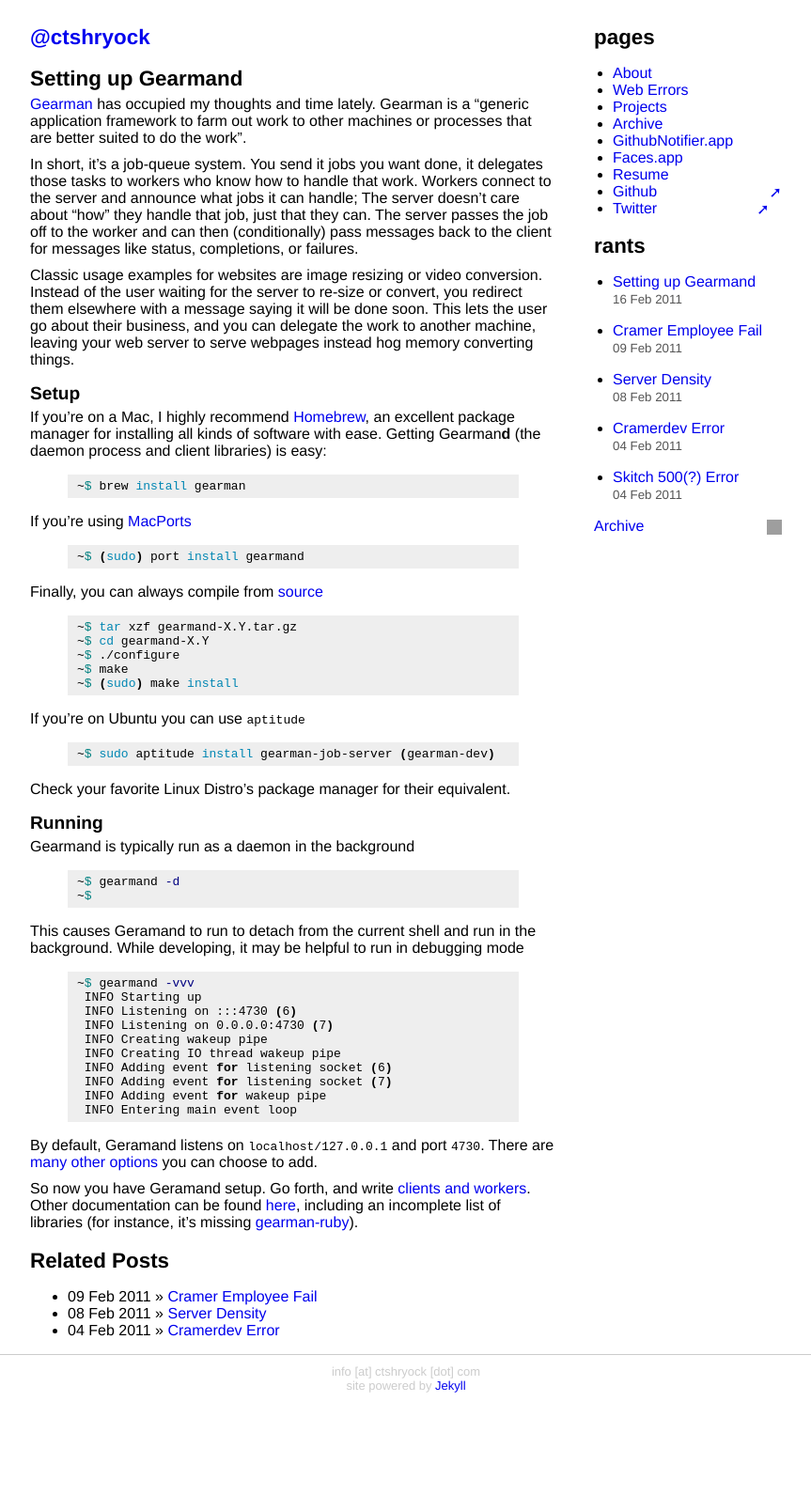
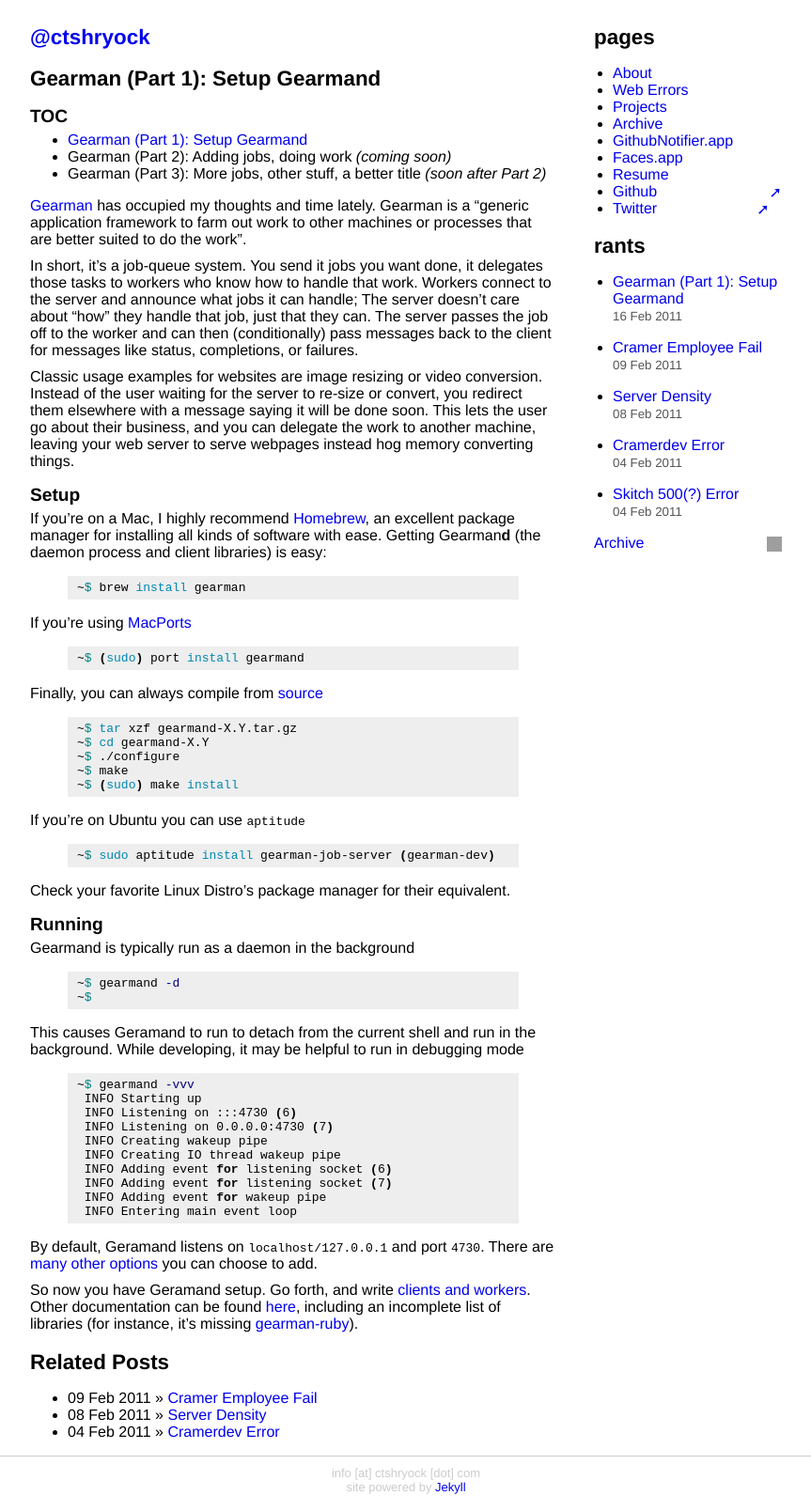
Before and after one commit to catsby/ctshryock.com, a Jekyll site: the page built from _posts/2011-02-16-setting-up-gearmand.md, in a window 1280 px wide. Shown: the whole page at 94% size, without its empty margins (208-1071 px from the left). Built offline with Jekyll 4.4.1, drawn with Linux system fonts in a browser that asks for light colours; nearby versions of some CDN libraries; before the commit the page ends 1500 px from its top, so only the background shows below that; grey boxes are pictures that could not be loaded.

Commit message:
Updated Gearman post with outline for next posts Stubbed next posts minor style update

```diff
--- a/_posts/2011-02-16-setting-up-gearmand.md
+++ b/_posts/2011-02-16-setting-up-gearmand.md
@@ -1,8 +1,17 @@
 ---
 layout: post
-title: Setting up Gearmand
+title: "Gearman (Part 1): Setup Gearmand"
 category: gearman
 ---
+
+##TOC
+<ul>
+{% for post in site.categories.gearman %}
+<li><a href="{{post.url}}">{{post.title}}</a></li>
+{% endfor %}
+<li>Gearman (Part 2): Adding jobs, doing work <em>(coming soon)</em></li>
+<li>Gearman (Part 3): More jobs, other stuff, a better title <em>(soon after Part 2)</em></li>
+</ul>
 
 [Gearman][1] has occupied my thoughts and time lately.  Gearman is a "generic application framework to farm out work to other machines or processes that are better suited to do the work".
 
--- a/static/style.css
+++ b/static/style.css
@@ -67,6 +67,10 @@ dl dt {
 #sidebar {
 	float:right;
 	width: 200px;
+}
+
+#post ul {
+	margin-top: 0;
 }
 
 #sidebar ul {
```
Also changed, not shown: _posts/2011-02-16-even-more-gearman.md (added, +6 -0 lines), _posts/2011-02-16-more-gearman.md (added, +6 -0 lines).
